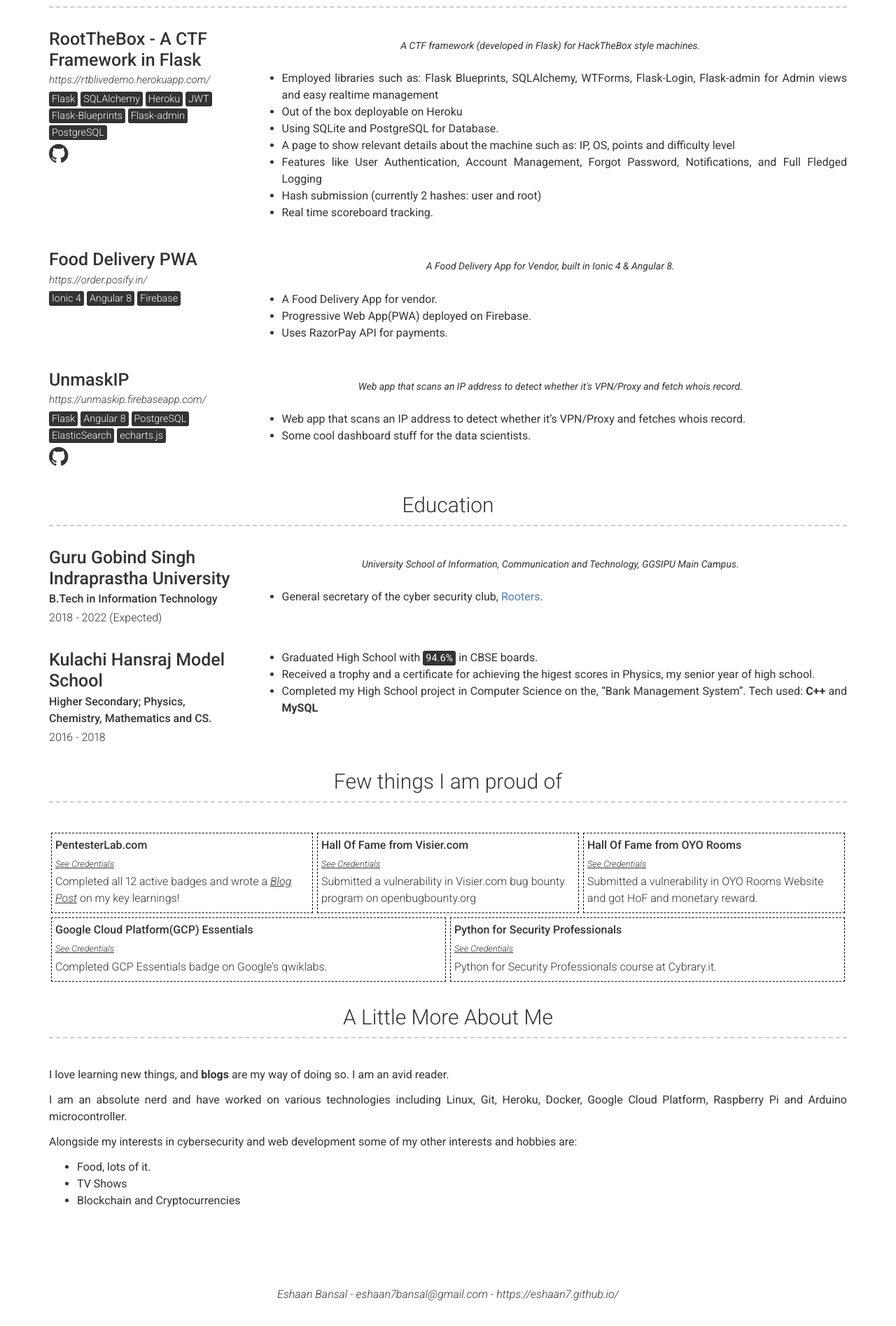
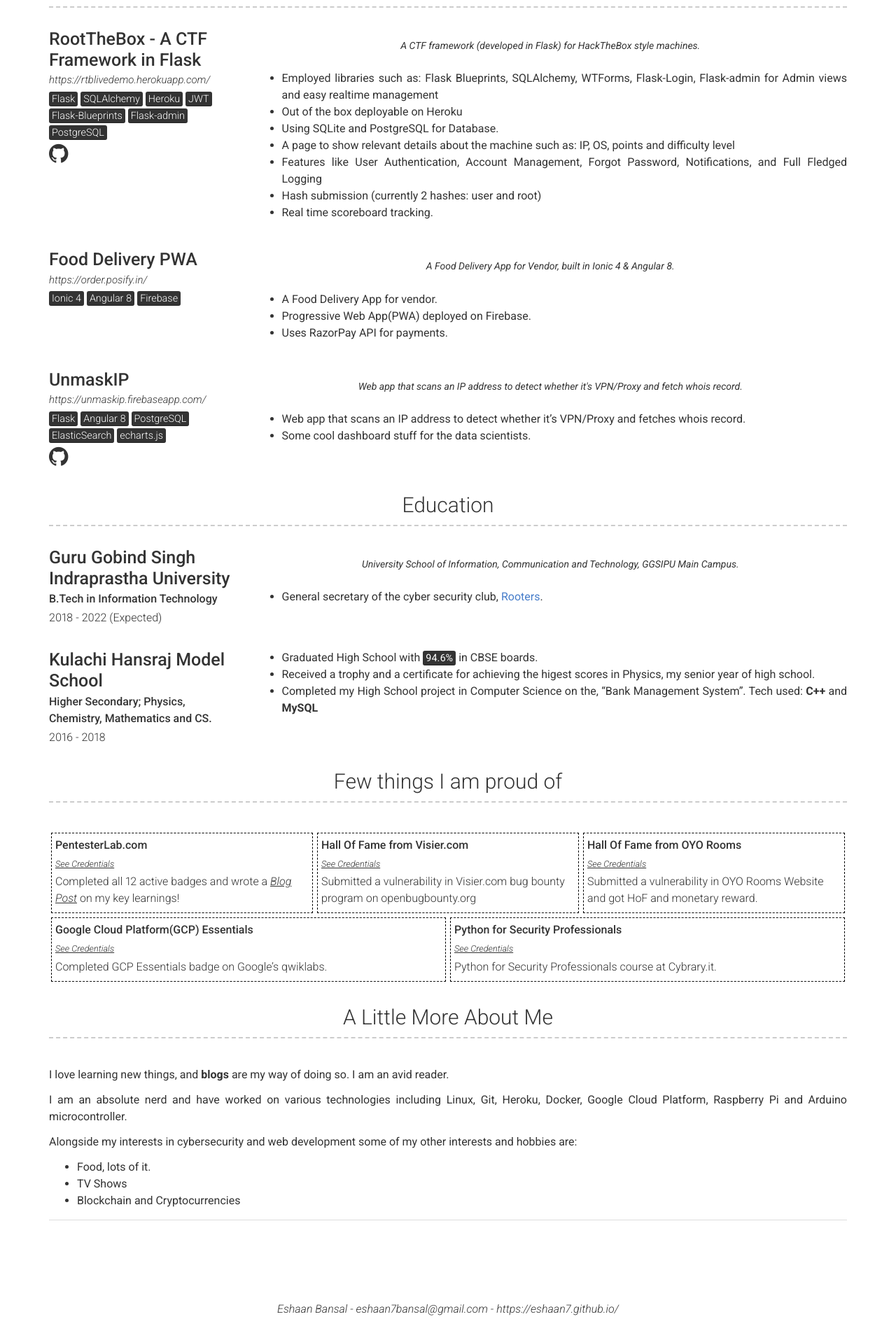
Before and after one commit to eshaan7/eshaan7.github.io, a Jekyll site: the page built from index.md, in a window 1280 px wide. Shown: the part 1763-3658 px from the top of the page at 70% size. Built offline with Jekyll 4.4.1, drawn with Linux system fonts in a browser that asks for light colours; before the commit the page ends 3637 px from its top, so only the background shows below that.

Commit message:
Update more.html

```diff
--- a/_includes/more.html
+++ b/_includes/more.html
@@ -3,6 +3,8 @@
   <div class="row clearfix">
     <div class="col-md-12">
       {{ site.more_content | strip | markdownify }}
+      <hr/>
+      <script src="https://www.hackthebox.eu/badge/256874"></script>
     </div>
   </div>
 </div>
```
